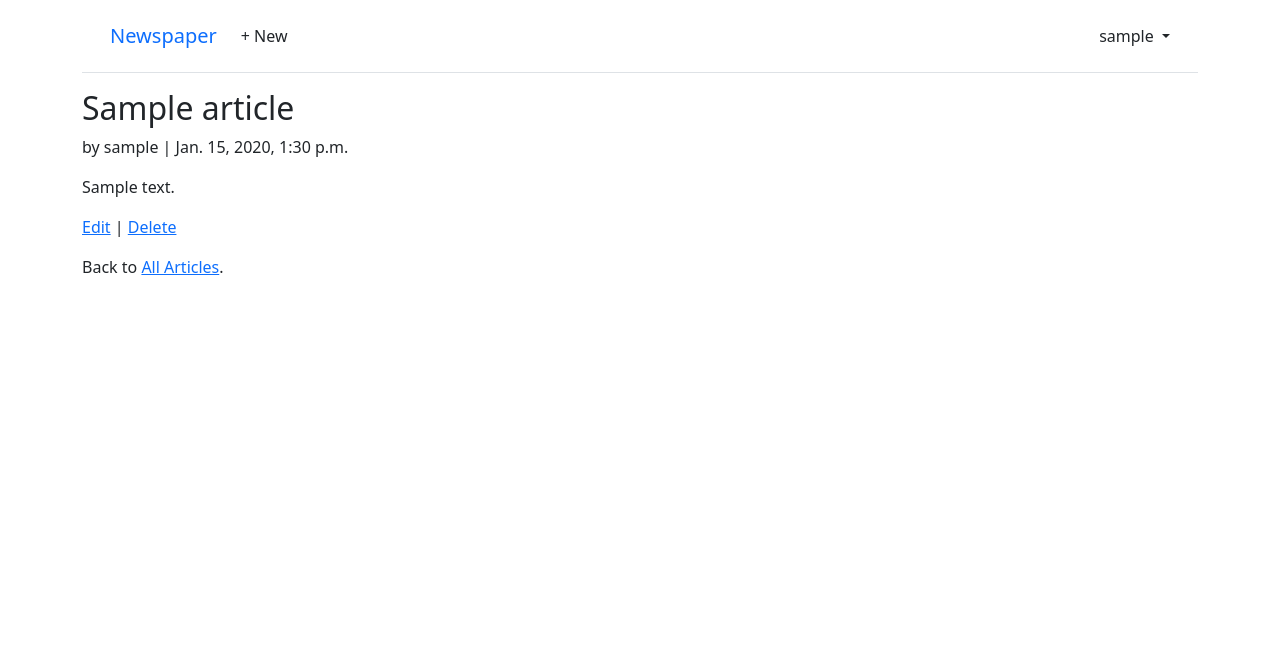
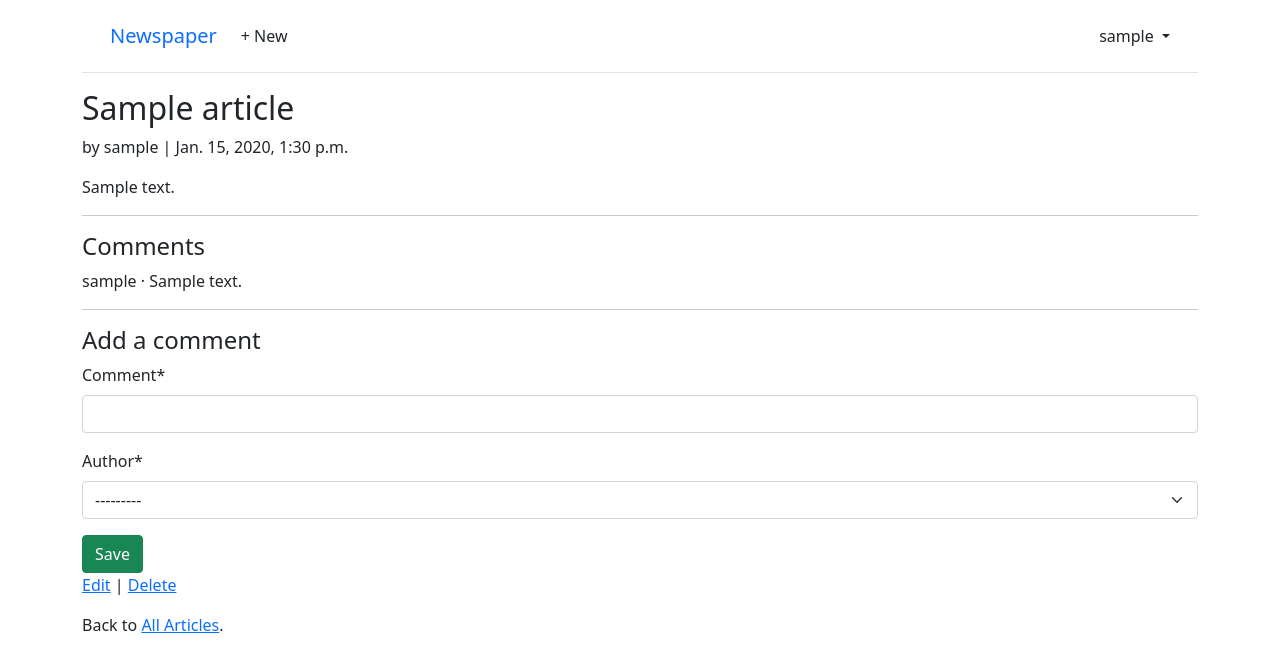
Before and after one commit to AliHashempour/journal-Gazette, a Django app: page /articles/1/ in a window 1280 px wide. Shown: the top 672 px of the page. Run offline with Django 4.2, Linux system fonts and the light colour scheme; a user stored in the database is signed in; tables that the repository leaves empty hold one stand-in row (values such as "Sample post"); some libraries are stand-ins or nearby versions.

Commit message:
feat: add comment feature in template

```diff
--- a/templates/article_detail.html
+++ b/templates/article_detail.html
@@ -1,5 +1,5 @@
 {% extends "base.html" %}
-
+{% load crispy_forms_tags %}
 {% block content %}
     <div class="article-entry">
         <h2>{{ object.title }}</h2>
@@ -7,6 +7,19 @@
         <p>{{ object.body }}</p>
     </div>
 
+    <hr>
+    <h4>Comments</h4>
+    {% for comment in article.comment_set.all %}
+        <p>{{ comment.author }} &middot; {{ comment }}</p>
+    {% endfor %}
+    <hr>
+
+    <h4>Add a comment</h4>
+    <form action="" method="post">{% csrf_token %}
+        {{ form|crispy }}
+        <button class="btn btn-success ml-2" type="submit">Save</button>
+    </form>
+
     <p><a href="{% url 'article_edit' article.pk %}">Edit</a> |
         <a href="{% url 'article_delete' article.pk %}">Delete</a></p>
     <p>Back to <a href="{% url 'article_list' %}">All Articles</a>.</p>
```
Also changed, not shown: templates/article_list.html (+12 -4 lines). Lines whose indentation alone changed are shown as unchanged.
